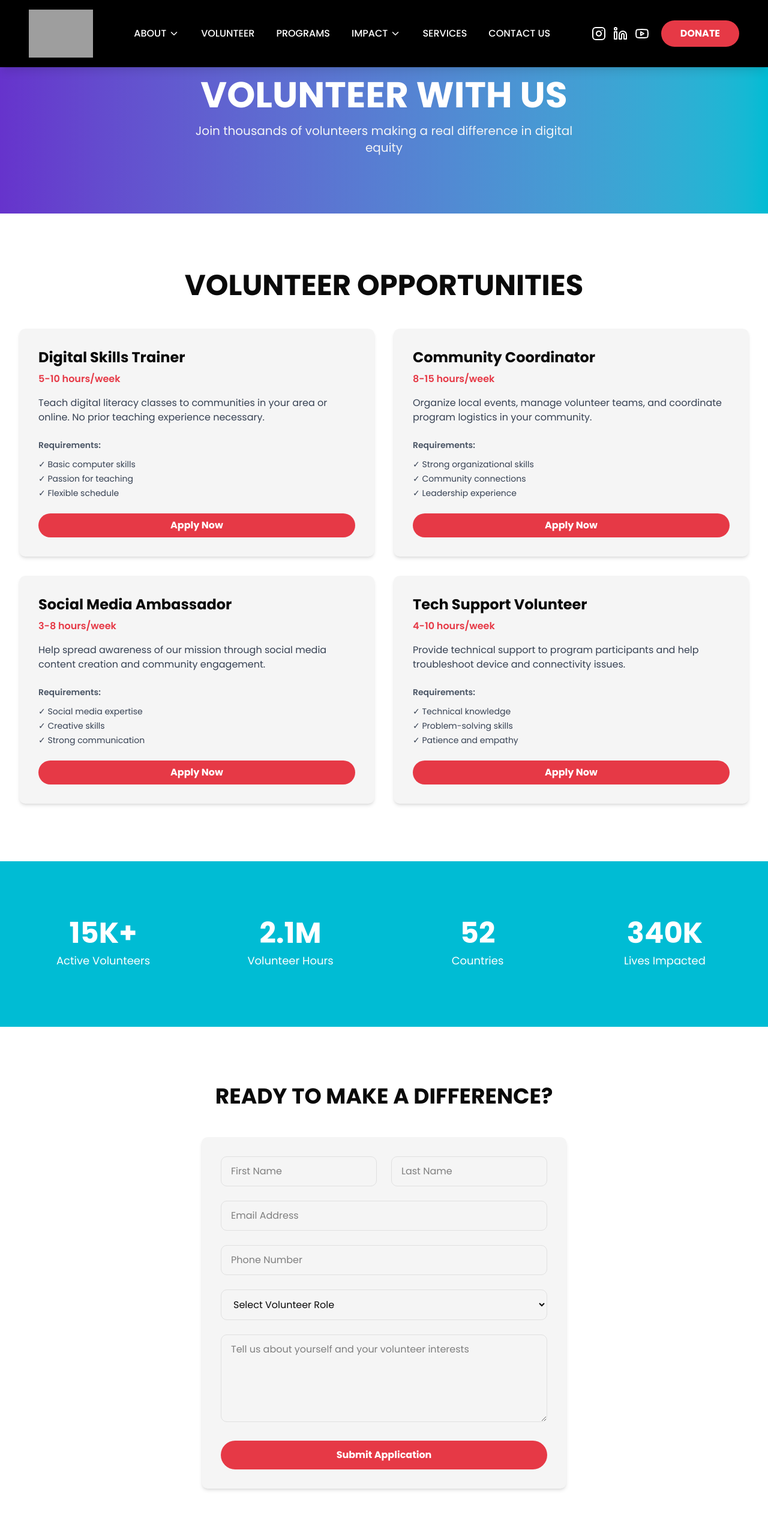
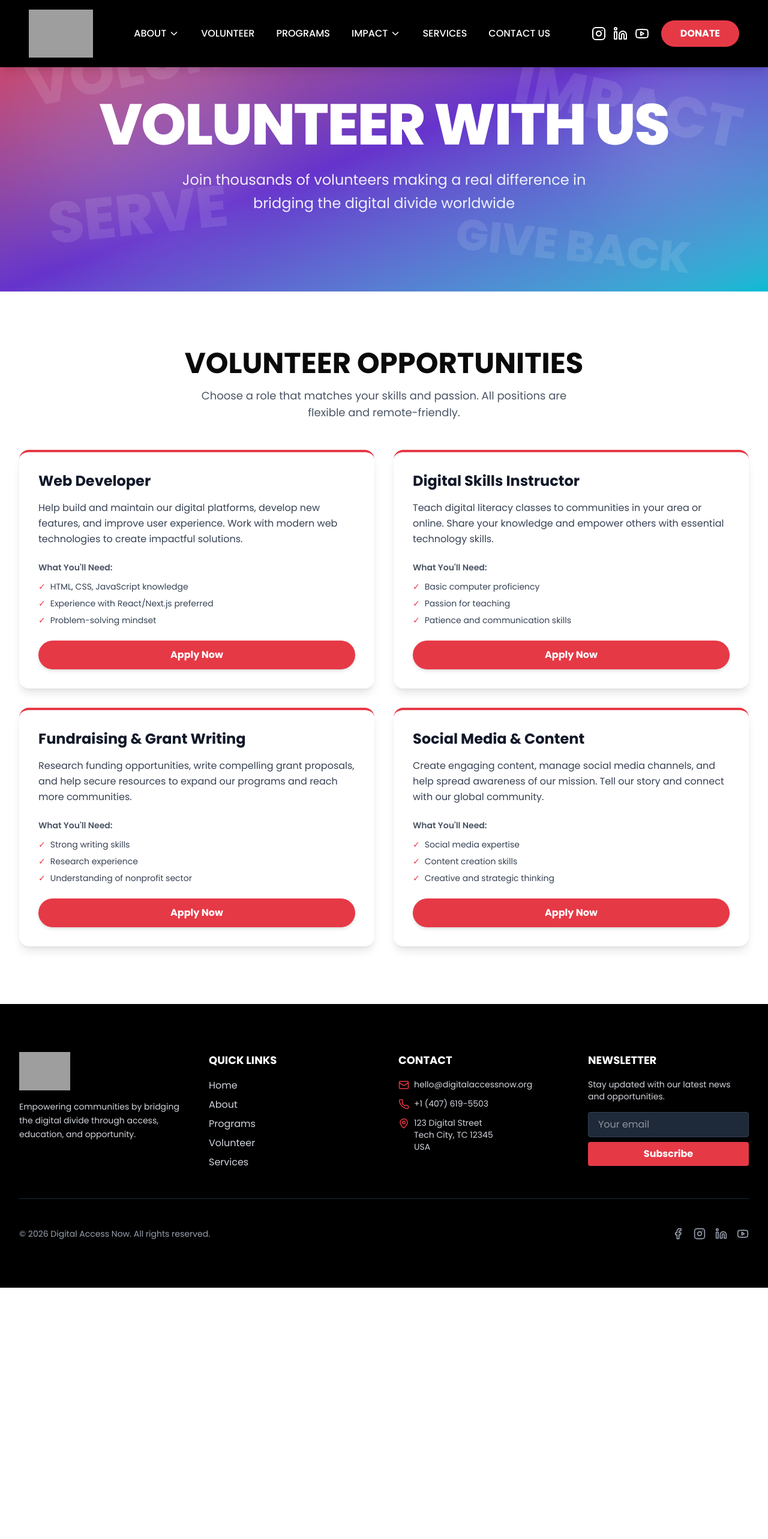
Before and after one commit to nishantshukla0808/digital-access-now, a Next.js app: page /volunteer in a window 1280 px wide. Shown: the top 2566 px of the page at 60% size. After the commit the page ends 2147 px from the top, so only its background shows below. Built offline with nearby package versions, Linux system fonts and the light colour scheme; grey boxes are pictures that could not be loaded.

Commit message:
forms updated

```diff
--- a/app/programs/page.tsx
+++ b/app/programs/page.tsx
@@ -68,14 +68,14 @@ export default function Programs() {
               </p>
 
               <div className="flex gap-4 pt-6">
-                <a href="https://www.notion.so/Digital-Access-Now-Chapter-Starter-Guide-Shareable-b0e3a0c08b244d5d87f1708ba3b0f77c" target="_blank" rel="noopener noreferrer">
+                <a href="https://wkf.ms/3OkUudk" target="_blank" rel="noopener noreferrer">
                   <button className="bg-red-accent hover:bg-red-600 text-white px-10 py-4 rounded-full font-bold text-lg transition-all duration-300 shadow-lg hover:shadow-xl">
-                    LEARN MORE
+                    APPLY NOW
                   </button>
                 </a>
-                <a href="https://salt-desk-080.notion.site/758e6e871cfd4b129d2add9beec3e6e3?pvs=105" target="_blank" rel="noopener noreferrer">
+                <a href="https://www.notion.so/Digital-Access-Now-Chapter-Starter-Guide-Shareable-b0e3a0c08b244d5d87f1708ba3b0f77c" target="_blank" rel="noopener noreferrer">
                   <button className="bg-primary-blue hover:bg-blue-600 text-white px-10 py-4 rounded-full font-bold text-lg transition-all duration-300 shadow-lg hover:shadow-xl">
-                    START A CHAPTER
+                    LEARN MORE
                   </button>
                 </a>
               </div>
@@ -87,7 +87,7 @@ export default function Programs() {
                 <img
                   src="https://i.ibb.co/gZpd6L93/497859265-122095815776883922-6063565023698107666-n-Picsart-Ai-Image-Enhancer.jpg"
                   alt="Chapter Team"
-                  className="w-full h-[500px] object-cover"
+                  className="w-full h-125 object-cover"
                 />
               </div>
             </div>
@@ -95,104 +95,128 @@ export default function Programs() {
         </div>
       </section>
 
-      {/* Stats Section */}
-      <section className="py-16 md:py-24 bg-red-accent text-white">
+      {/* Volunteer Program */}
+      <section className="py-20 md:py-28 bg-white">
         <div className="max-w-7xl mx-auto px-4 sm:px-6 lg:px-8">
-          <div className="grid grid-cols-1 md:grid-cols-3 gap-8 md:gap-12">
-            <div className="text-center">
-              <div className="text-4xl md:text-5xl lg:text-6xl font-bold mb-2">50</div>
-              <p className="text-lg md:text-xl font-medium">Laptops Distributed</p>
+          <h2 className="text-5xl md:text-6xl lg:text-7xl font-black mb-16 text-gray-900">
+            VOLUNTEER PROGRAM
+          </h2>
+
+          <div className="grid lg:grid-cols-2 gap-12 items-center">
+            {/* Left: Image */}
+            <div className="relative order-2 lg:order-1">
+              <div className="relative rounded-2xl overflow-hidden shadow-2xl bg-gray-200 h-125">
+                {/* Image placeholder */}
+              </div>
             </div>
-            <div className="text-center">
-              <div className="text-4xl md:text-5xl lg:text-6xl font-bold mb-2">100+</div>
-              <p className="text-lg md:text-xl font-medium">Student Kits</p>
-            </div>
-            <div className="text-center">
-              <div className="text-4xl md:text-5xl lg:text-6xl font-bold mb-2">5</div>
-              <p className="text-lg md:text-xl font-medium">Countries Reached</p>
+
+            {/* Right: Description */}
+            <div className="space-y-6 order-1 lg:order-2">
+              <p className="text-xl md:text-2xl text-gray-700 leading-relaxed">
+                Join our global network of volunteers working to bridge the digital divide. Whether you're a tech expert, educator, or community advocate, there's a role for you.
+              </p>
+
+              <p className="text-lg text-gray-600 leading-relaxed">
+                Our volunteers contribute their skills in web development, digital literacy instruction, fundraising, grant writing, social media management, and content creation.
+              </p>
+
+              <p className="text-lg text-gray-600 leading-relaxed">
+                Flexible commitment options allow you to volunteer remotely from anywhere in the world, making it easy to fit meaningful work into your schedule.
+              </p>
+
+              <p className="text-lg text-gray-600 leading-relaxed">
+                Gain valuable experience, build your portfolio, and connect with a passionate community of changemakers dedicated to digital equity.
+              </p>
+
+              <div className="flex gap-4 pt-6">
+                <a href="https://wkf.ms/4aOVIFd" target="_blank" rel="noopener noreferrer">
+                  <button className="bg-red-accent hover:bg-red-600 text-white px-10 py-4 rounded-full font-bold text-lg transition-all duration-300 shadow-lg hover:shadow-xl">
+                    APPLY NOW
+                  </button>
+                </a>
+                <a href="https://www.notion.so/Digital-Access-Now-Chapter-Starter-Guide-Shareable-b0e3a0c08b244d5d87f1708ba3b0f77c" target="_blank" rel="noopener noreferrer">
+                  <button className="bg-primary-blue hover:bg-blue-600 text-white px-10 py-4 rounded-full font-bold text-lg transition-all duration-300 shadow-lg hover:shadow-xl">
+                    LEARN MORE
+                  </button>
+                </a>
+              </div>
             </div>
           </div>
         </div>
       </section>
 
-      {/* Call to Action */}
-      <section className="py-20 md:py-28 bg-white">
-        <div className="max-w-4xl mx-auto px-4 sm:px-6 lg:px-8 text-center">
-          <h2 className="text-4xl md:text-5xl font-bold mb-6 text-gray-900">
-            Ready to Make a Difference?
-          </h2>
-          <p className="text-xl text-gray-600 mb-10 leading-relaxed">
-            Join our programs and help bridge the digital divide in communities around the world.
-          </p>
-          <div className="flex flex-col sm:flex-row gap-4 justify-center">
-            <Link href="/volunteer">
-              <button className="bg-red-accent hover:bg-red-600 text-white px-10 py-4 rounded-full font-bold text-lg transition-all duration-300 shadow-lg hover:shadow-xl">
-                BECOME A VOLUNTEER
-              </button>
-            </Link>
-            <Link href="/contact-us">
-              <button className="bg-primary-blue hover:bg-blue-600 text-white px-10 py-4 rounded-full font-bold text-lg transition-all duration-300 shadow-lg hover:shadow-xl">
-                CONTACT US
-              </button>
-            </Link>
-          </div>
-        </div>
-      </section>
-
-      {/* Digital Literacy Training */}
+      {/* Ambassador Program */}
       <section className="py-20 md:py-28 bg-gray-50">
         <div className="max-w-7xl mx-auto px-4 sm:px-6 lg:px-8">
           <h2 className="text-5xl md:text-6xl lg:text-7xl font-black mb-16 text-gray-900">
-            DIGITAL LITERACY TRAINING
+            AMBASSADOR PROGRAM
           </h2>
 
           <div className="grid lg:grid-cols-2 gap-12 items-center">
             {/* Left: Description */}
             <div className="space-y-6">
               <p className="text-xl md:text-2xl text-gray-700 leading-relaxed">
-                Our Digital Literacy Training Programs equip individuals with essential skills to navigate the digital world, from basic computer use to advanced technical competencies.
+                A Digital Access Now Ambassador is an individual leader who promotes digital equity by raising awareness, organizing small-scale impact initiatives, and connecting underserved peers to technology resources.
               </p>
 
-              <p className="text-lg text-gray-600 leading-relaxed">
-                We offer curriculum designed for all ages and skill levels, delivered through in-person workshops, online courses, and hybrid learning models.
-              </p>
+              <div className="space-y-4">
+                <h3 className="text-xl font-bold text-gray-900">Ambassadors Create Impact By:</h3>
+                <ul className="space-y-3 text-lg text-gray-600">
+                  <li className="flex gap-3">
+                    <span className="font-semibold text-red-accent">•</span>
+                    <span><strong>Raising Awareness:</strong> Sharing information about digital equity through school announcements, social media, and community conversations</span>
+                  </li>
+                  <li className="flex gap-3">
+                    <span className="font-semibold text-red-accent">•</span>
+                    <span><strong>Supporting Device Drives:</strong> Helping collect used laptops and tablets for refurbishment and redistribution</span>
+                  </li>
+                  <li className="flex gap-3">
+                    <span className="font-semibold text-red-accent">•</span>
+                    <span><strong>Hosting Introductory Workshops:</strong> Leading or assisting with sessions on basic computer skills, internet safety, resume building, or digital tools</span>
+                  </li>
+                  <li className="flex gap-3">
+                    <span className="font-semibold text-red-accent">•</span>
+                    <span><strong>Connecting Students to Resources:</strong> Guiding peers toward programs, scholarships, and opportunities in the digital economy</span>
+                  </li>
+                </ul>
+              </div>
 
-              <p className="text-lg text-gray-600 leading-relaxed">
-                Training modules cover: basic computer operations, internet safety, online communication, digital citizenship, productivity software, coding fundamentals, and job-ready tech skills.
-              </p>
-
-              <p className="text-lg text-gray-600 leading-relaxed">
-                All participants receive certificates upon completion and ongoing access to learning resources and mentorship opportunities.
-              </p>
+              <div className="space-y-4">
+                <h3 className="text-xl font-bold text-gray-900">Each Ambassador Must:</h3>
+                <ul className="space-y-2 text-lg text-gray-600">
+                  <li className="flex gap-3">
+                    <span className="text-red-accent">✓</span>
+                    <span>Demonstrate leadership and a commitment to digital equity</span>
+                  </li>
+                  <li className="flex gap-3">
+                    <span className="text-red-accent">✓</span>
+                    <span>Complete at least one impact activity every three months</span>
+                  </li>
+                  <li className="flex gap-3">
+                    <span className="text-red-accent">✓</span>
+                    <span>Follow Digital Access Now's standards for responsible communication and community engagement</span>
+                  </li>
+                </ul>
+              </div>
 
               <div className="flex gap-4 pt-6">
-                <Link href="/programs/training">
+                <a href="https://wkf.ms/4b2zfpl" target="_blank" rel="noopener noreferrer">
                   <button className="bg-red-accent hover:bg-red-600 text-white px-10 py-4 rounded-full font-bold text-lg transition-all duration-300 shadow-lg hover:shadow-xl">
+                    APPLY NOW
+                  </button>
+                </a>
+                <a href="https://www.notion.so/Digital-Access-Now-Chapter-Starter-Guide-Shareable-b0e3a0c08b244d5d87f1708ba3b0f77c" target="_blank" rel="noopener noreferrer">
+                  <button className="bg-primary-blue hover:bg-blue-600 text-white px-10 py-4 rounded-full font-bold text-lg transition-all duration-300 shadow-lg hover:shadow-xl">
                     LEARN MORE
                   </button>
-                </Link>
-                <Link href="/programs/training/enroll">
-                  <button className="bg-primary-blue hover:bg-blue-600 text-white px-10 py-4 rounded-full font-bold text-lg transition-all duration-300 shadow-lg hover:shadow-xl">
-                    ENROLL NOW
-                  </button>
-                </Link>
+                </a>
               </div>
             </div>
 
             {/* Right: Image */}
             <div className="relative">
-              <div className="relative rounded-2xl overflow-hidden shadow-2xl">
-                <div className="w-full h-[500px] bg-gradient-to-br from-primary-purple to-red-accent flex items-center justify-center text-white">
-                  <div className="text-center">
-                    <div className="text-8xl mb-4">📚</div>
-                    <p className="text-2xl font-bold">340,000+ Lives</p>
-                    <p className="text-xl">Empowered Through Training</p>
-                  </div>
-                </div>
-                {/* Floating Labels */}
-                <div className="absolute top-8 right-8 bg-primary-blue text-white px-6 py-3 rounded-full font-bold text-lg shadow-xl transform rotate-3">
-                  TRAINING
-                </div>
+              <div className="relative rounded-2xl overflow-hidden shadow-2xl bg-gray-200 h-125">
+                {/* Image placeholder */}
               </div>
             </div>
           </div>
--- a/app/volunteer/page.tsx
+++ b/app/volunteer/page.tsx
@@ -6,14 +6,35 @@ export default function Volunteer() {
     <div className="min-h-screen bg-white">
       <Navbar />
 
-      {/* Hero Section */}
-      <section className="pt-24 pb-16 md:pt-32 md:pb-24 bg-gradient-to-r from-primary-purple to-primary-blue text-white">
-        <div className="max-w-7xl mx-auto px-4 sm:px-6 lg:px-8 text-center">
-          <h1 className="text-4xl md:text-5xl lg:text-6xl font-bold mb-4">
+      {/* Hero Section with Gradient Background */}
+      <section className="relative pt-32 pb-24 md:pt-40 md:pb-32 bg-linear-to-br from-red-accent via-primary-purple to-primary-blue text-white overflow-hidden">
+        {/* Background Decorative Elements */}
+        <div className="absolute inset-0 opacity-10 select-none pointer-events-none">
+          <div className="absolute top-10 left-10 text-6xl md:text-8xl font-black text-white transform -rotate-12">
+            VOLUNTEER
+          </div>
+          <div className="absolute top-32 right-10 text-6xl md:text-8xl font-black text-white transform rotate-12">
+            IMPACT
+          </div>
+          <div className="absolute bottom-20 left-20 text-6xl md:text-8xl font-black text-white transform -rotate-6">
+            SERVE
+          </div>
+          <div className="absolute bottom-10 right-32 text-5xl md:text-7xl font-black text-white transform rotate-6">
+            GIVE BACK
+          </div>
+        </div>
+
+        {/* Decorative Circles */}
+        <div className="absolute top-20 right-12 w-64 h-64 bg-white/10 rounded-full blur-3xl"></div>
+        <div className="absolute bottom-20 left-12 w-96 h-96 bg-white/10 rounded-full blur-3xl"></div>
+
+        {/* Main Content */}
+        <div className="relative max-w-7xl mx-auto px-4 sm:px-6 lg:px-8 text-center z-10">
+          <h1 className="text-5xl md:text-7xl lg:text-8xl font-black mb-6 tracking-tight">
             VOLUNTEER WITH US
           </h1>
-          <p className="text-lg md:text-xl text-gray-100 max-w-2xl mx-auto">
-            Join thousands of volunteers making a real difference in digital equity
+          <p className="text-xl md:text-2xl text-white/90 max-w-3xl mx-auto leading-relaxed">
+            Join thousands of volunteers making a real difference in bridging the digital divide worldwide
           </p>
         </div>
       </section>
@@ -21,127 +42,60 @@ export default function Volunteer() {
       {/* Volunteer Opportunities */}
       <section className="py-16 md:py-24 bg-white">
         <div className="max-w-7xl mx-auto px-4 sm:px-6 lg:px-8">
-          <h2 className="text-3xl md:text-4xl lg:text-5xl font-bold text-center mb-12">
+          <h2 className="text-3xl md:text-4xl lg:text-5xl font-bold text-center mb-4">
             VOLUNTEER OPPORTUNITIES
           </h2>
+          <p className="text-lg text-gray-600 text-center mb-12 max-w-2xl mx-auto">
+            Choose a role that matches your skills and passion. All positions are flexible and remote-friendly.
+          </p>
           <div className="grid md:grid-cols-2 gap-8">
             {[
               {
-                title: 'Digital Skills Trainer',
-                commitment: '5-10 hours/week',
-                description: 'Teach digital literacy classes to communities in your area or online. No prior teaching experience necessary.',
-                requirements: ['Basic computer skills', 'Passion for teaching', 'Flexible schedule'],
+                title: 'Web Developer',
+                description: 'Help build and maintain our digital platforms, develop new features, and improve user experience. Work with modern web technologies to create impactful solutions.',
+                requirements: ['HTML, CSS, JavaScript knowledge', 'Experience with React/Next.js preferred', 'Problem-solving mindset'],
               },
               {
-                title: 'Community Coordinator',
-                commitment: '8-15 hours/week',
-                description: 'Organize local events, manage volunteer teams, and coordinate program logistics in your community.',
-                requirements: ['Strong organizational skills', 'Community connections', 'Leadership experience'],
+                title: 'Digital Skills Instructor',
+                description: 'Teach digital literacy classes to communities in your area or online. Share your knowledge and empower others with essential technology skills.',
+                requirements: ['Basic computer proficiency', 'Passion for teaching', 'Patience and communication skills'],
               },
               {
-                title: 'Social Media Ambassador',
-                commitment: '3-8 hours/week',
-                description: 'Help spread awareness of our mission through social media content creation and community engagement.',
-                requirements: ['Social media expertise', 'Creative skills', 'Strong communication'],
+                title: 'Fundraising & Grant Writing',
+                description: 'Research funding opportunities, write compelling grant proposals, and help secure resources to expand our programs and reach more communities.',
+                requirements: ['Strong writing skills', 'Research experience', 'Understanding of nonprofit sector'],
               },
               {
-                title: 'Tech Support Volunteer',
-                commitment: '4-10 hours/week',
-                description: 'Provide technical support to program participants and help troubleshoot device and connectivity issues.',
-                requirements: ['Technical knowledge', 'Problem-solving skills', 'Patience and empathy'],
+                title: 'Social Media & Content',
+                description: 'Create engaging content, manage social media channels, and help spread awareness of our mission. Tell our story and connect with our global community.',
+                requirements: ['Social media expertise', 'Content creation skills', 'Creative and strategic thinking'],
               },
             ].map((opp, i) => (
-              <div key={i} className="bg-light-gray p-8 rounded-lg shadow-md hover-lift">
-                <h3 className="text-2xl font-bold mb-2">{opp.title}</h3>
-                <p className="text-red-accent font-semibold mb-4">{opp.commitment}</p>
-                <p className="text-gray-700 mb-6">{opp.description}</p>
-                <p className="text-sm font-semibold text-gray-600 mb-3">Requirements:</p>
-                <ul className="text-sm text-gray-700 space-y-1 mb-6">
-                  {opp.requirements.map((req, j) => (
-                    <li key={j}>✓ {req}</li>
-                  ))}
-                </ul>
-                <button className="w-full bg-red-accent hover:bg-red-600 text-white px-6 py-2 rounded-full font-bold transition-colors">
+              <div key={i} className="bg-white p-8 rounded-2xl shadow-lg hover:shadow-xl transition-all duration-300 hover:-translate-y-1 border-t-4 border-red-accent">
+                <h3 className="text-2xl font-bold mb-4 text-gray-900">{opp.title}</h3>
+                <p className="text-gray-700 mb-6 leading-relaxed">{opp.description}</p>
+                <div className="mb-6">
+                  <p className="text-sm font-semibold text-gray-600 mb-3">What You'll Need:</p>
+                  <ul className="text-sm text-gray-700 space-y-2">
+                    {opp.requirements.map((req, j) => (
+                      <li key={j} className="flex items-start">
+                        <span className="text-red-accent mr-2">✓</span>
+                        <span>{req}</span>
+                      </li>
+                    ))}
+                  </ul>
+                </div>
+                <a
+                  href="https://wkf.ms/4aOVIFd"
+                  target="_blank"
+                  rel="noopener noreferrer"
+                  className="block w-full bg-red-accent hover:bg-red-600 text-white px-6 py-3 rounded-full font-bold transition-all duration-300 shadow-md hover:shadow-lg text-center"
+                >
                   Apply Now
-                </button>
+                </a>
               </div>
             ))}
           </div>
-        </div>
-      </section>
-
-      {/* Volunteer Stats */}
-      <section className="py-16 md:py-24 bg-primary-blue text-white">
-        <div className="max-w-7xl mx-auto px-4 sm:px-6 lg:px-8">
-          <div className="grid grid-cols-2 md:grid-cols-4 gap-8 text-center">
-            <div>
-              <div className="text-4xl md:text-5xl font-bold mb-2">15K+</div>
-              <p className="text-lg">Active Volunteers</p>
-            </div>
-            <div>
-              <div className="text-4xl md:text-5xl font-bold mb-2">2.1M</div>
-              <p className="text-lg">Volunteer Hours</p>
-            </div>
-            <div>
-              <div className="text-4xl md:text-5xl font-bold mb-2">52</div>
-              <p className="text-lg">Countries</p>
-            </div>
-            <div>
-              <div className="text-4xl md:text-5xl font-bold mb-2">340K</div>
-              <p className="text-lg">Lives Impacted</p>
-            </div>
-          </div>
-        </div>
-      </section>
-
-      {/* Volunteer Signup Form */}
-      <section className="py-16 md:py-24 bg-white">
-        <div className="max-w-2xl mx-auto px-4 sm:px-6 lg:px-8">
-          <h2 className="text-3xl md:text-4xl font-bold text-center mb-12">
-            READY TO MAKE A DIFFERENCE?
-          </h2>
-          <form className="bg-light-gray p-8 rounded-lg shadow-md space-y-6">
-            <div className="grid md:grid-cols-2 gap-6">
-              <input
-                type="text"
-                placeholder="First Name"
-                className="px-4 py-3 border border-border-gray rounded-lg focus:outline-none focus:border-primary-blue"
-              />
-              <input
-                type="text"
-                placeholder="Last Name"
-                className="px-4 py-3 border border-border-gray rounded-lg focus:outline-none focus:border-primary-blue"
-              />
-            </div>
-            <input
-              type="email"
-              placeholder="Email Address"
-              className="w-full px-4 py-3 border border-border-gray rounded-lg focus:outline-none focus:border-primary-blue"
-            />
-            <input
-              type="tel"
-              placeholder="Phone Number"
-              className="w-full px-4 py-3 border border-border-gray rounded-lg focus:outline-none focus:border-primary-blue"
-            />
-            <select className="w-full px-4 py-3 border border-border-gray rounded-lg focus:outline-none focus:border-primary-blue">
-              <option>Select Volunteer Role</option>
-              <option>Digital Skills Trainer</option>
-              <option>Community Coordinator</option>
-              <option>Social Media Ambassador</option>
-              <option>Tech Support Volunteer</option>
-            </select>
-            <textarea
-              placeholder="Tell us about yourself and your volunteer interests"
-              rows={5}
-              className="w-full px-4 py-3 border border-border-gray rounded-lg focus:outline-none focus:border-primary-blue"
-            />
-            <button
-              type="submit"
-              className="w-full bg-red-accent hover:bg-red-600 text-white px-8 py-3 rounded-full font-bold transition-colors"
-            >
-              Submit Application
-            </button>
-          </form>
         </div>
       </section>
 
```
